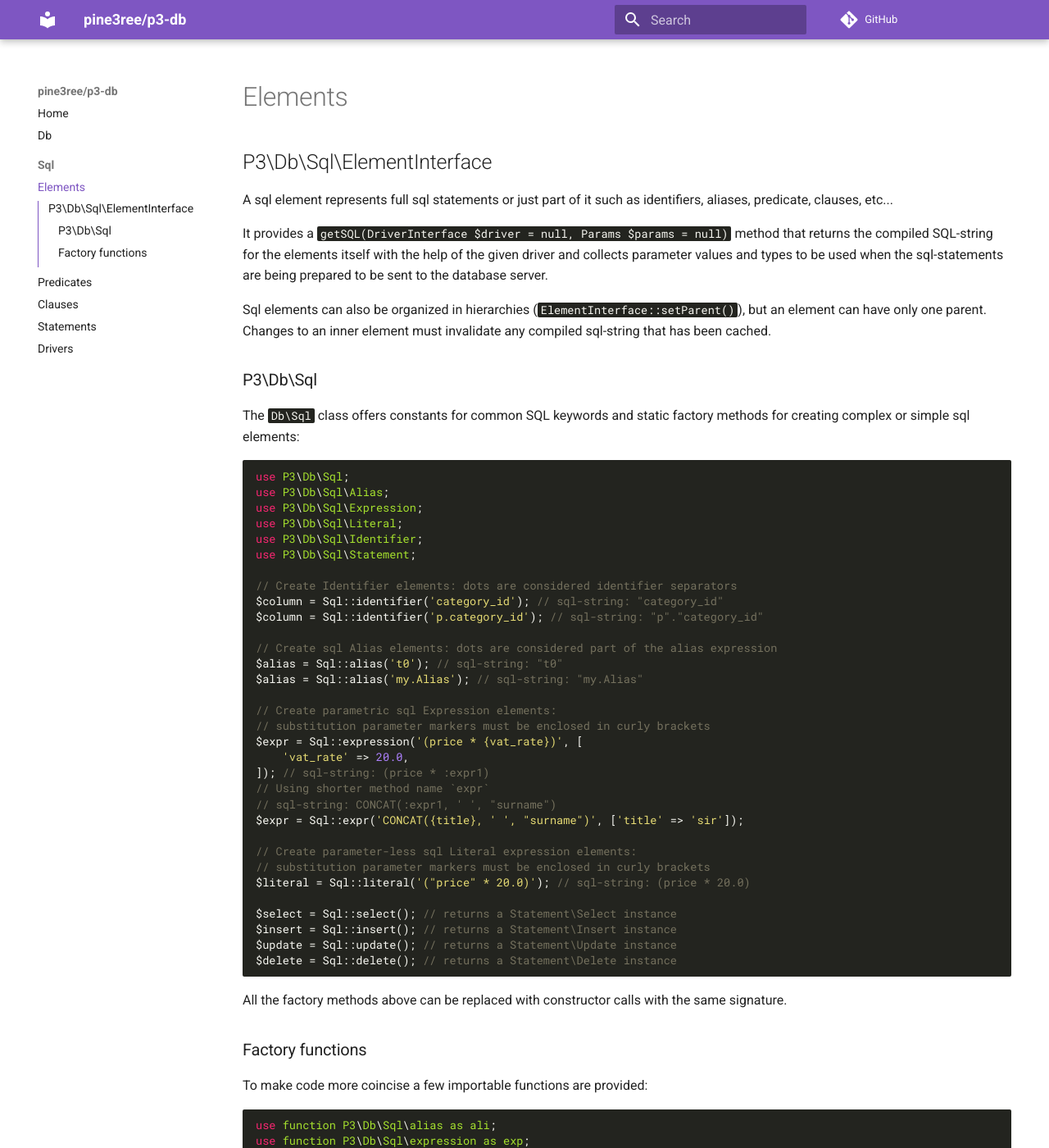
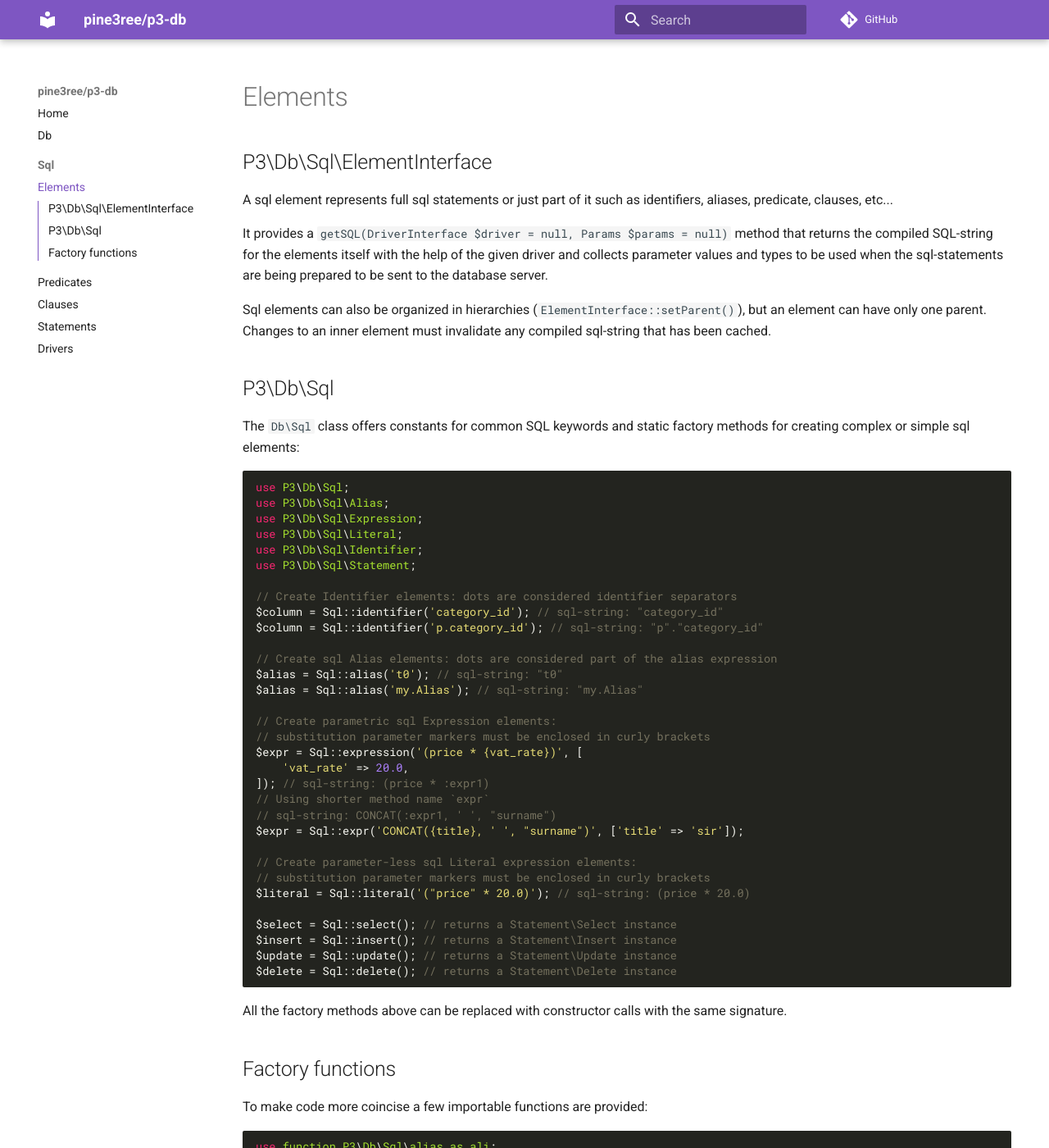
Before and after one commit to pine3ree/pine3ree-db, an MkDocs documentation site: the page built from docs/sql/elements.md, in a window 1280 px wide and 1400 px high. Shown: the whole window at 82% size. Built offline with MkDocs 1.6.1 and Material for MkDocs 9.7.7, drawn with Linux system fonts in a browser that asks for light colours; comment, search, counter and statistics services are not loaded; some of the changed text lies outside the part shown.

Commit message:
update docs
Signed-off-by: pine3ree <pine3ree@gmail.com>

````diff
--- a/docs/css/code.css
+++ b/docs/css/code.css
@@ -8,7 +8,7 @@ and open the template in the editor.
     Author     : pine3ree https://github.com/pine3ree
 */
 
-:root > * {
+code.hljs {
     --md-code-fg-color: #f8f8f2;
     --md-code-bg-color: #23241f;
     --md-code-hl-keyword-color: #e6db74;
--- a/docs/sql/elements.md
+++ b/docs/sql/elements.md
@@ -12,7 +12,7 @@ Sql elements can also be organized in hierarchies (`ElementInterface::setParent(
 but an element can have only one parent. Changes to an inner element must invalidate
 any compiled sql-string that has been cached.
 
-### P3\Db\Sql
+## P3\Db\Sql
 The `Db\Sql` class offers constants for  common SQL keywords and static factory methods
 for creating complex or simple sql elements:
 
@@ -53,18 +53,18 @@ $delete = Sql::delete(); // returns a Statement\Delete instance
 
 All the factory methods above can be replaced with constructor calls with the same signature.
 
-### Factory functions
+## Factory functions
 
 To make code more coincise a few importable functions are provided:
 
 ```php
 use function P3\Db\Sql\alias as ali;
-use function P3\Db\Sql\expression as exp;
+use function P3\Db\Sql\expression as xpr;
 use function P3\Db\Sql\identifier as idn;
 use function P3\Db\Sql\literal as lit;
 
 $column  = idn('p.category_id');
 $alias   = ali('t0');
-$expr    = exp('(price * {vat_rate})', ['vat_rate' => 20.0]);
+$expr    = xpr('(price * {vat_rate})', ['vat_rate' => 20.0]);
 $literal = lit('("price" * 20.0)');
 ```
--- a/mkdocs.yml
+++ b/mkdocs.yml
@@ -18,7 +18,7 @@ theme:
     palette:
         primary: deep purple
     features:
-        - navigation.instant
+#        - navigation.instant
         - navigation.tracking
         - navigation.sections
         - navigation.expand
````
Also changed, not shown: docs/sql/statements.md (+1 -1 lines), 1 other file.
